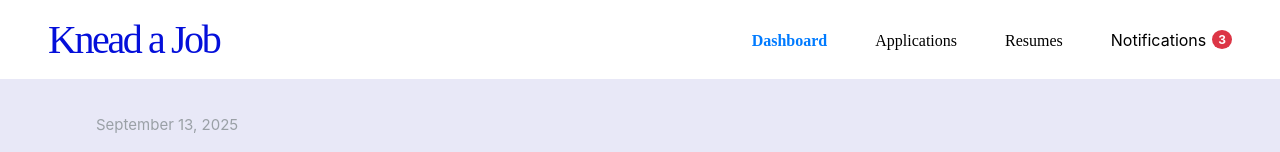
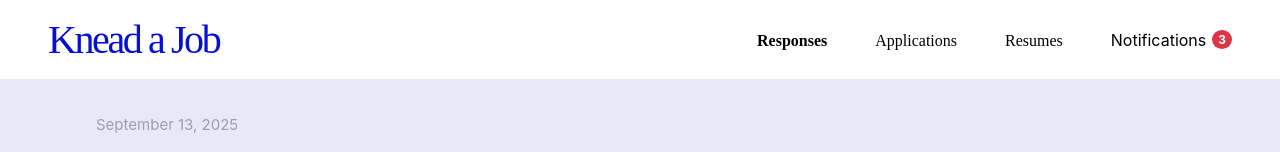
Before and after one commit to Rik-Mukh/Knead-a-Job, a React (Create React App) app in the folder frontend/: page / in a window 1280 px wide. Shown: the top 152 px of the page. Built offline with nearby package versions, Linux system fonts and the light colour scheme; no server answers; the HTML template or start-up script is replaced by a standard one; a web font is replaced by a local one.

Commit message:
responses

```diff
--- a/frontend/src/App.js
+++ b/frontend/src/App.js
@@ -11,7 +11,8 @@
 import Dashboard from './pages/Dashboard';
 import JobApplications from './pages/JobApplications';
 import ResumeManager from './pages/ResumeManager';
-import NotificationsPage from './pages/NotificationsPage'; // <-- import added
+import NotificationsPage from './pages/NotificationsPage';
+import ResponsesPage from './pages/ResponsesPage';
 
 /**
  * App Component
@@ -42,6 +43,8 @@
 
             {/* Notifications route */}
             <Route path="/notifications" element={<NotificationsPage />} />
+
+            <Route path="/responses" element={<ResponsesPage />} />
           </Routes>
         </div>
       </div>
--- a/frontend/src/components/Navbar.js
+++ b/frontend/src/components/Navbar.js
@@ -28,15 +28,15 @@
         <ul style={{ display: 'flex', listStyle: 'none', margin: 0, padding: 0, gap: '48px', alignItems: 'center' }}>
           <li>
             <Link
-              to="/"
+              to="/responses"
               style={{
-                color: isActive('/') ? '#007bff' : '#000',
+                color: isActive('/responses') ? '#007bff' : '#000',
                 textDecoration: 'none',
                 fontFamily: 'helvetica-neue-lt-pro',
                 fontWeight: isActive('/') ? 'bold' : 'normal'
               }}
             >
-              Dashboard
+              Responses
             </Link>
           </li>
           <li>
--- a/frontend/src/components/Timeline.css
+++ b/frontend/src/components/Timeline.css
@@ -55,8 +55,8 @@
 }
 
 .timeline-dot {
-  width: 15px;
-  height: 15px;
+  width: 20px;
+  height: 20px;
   border-radius: 50%;
   background: blue;
   position: relative;
```
Also changed, not shown: 2 other files (tests, documents, lock files or other folders).
